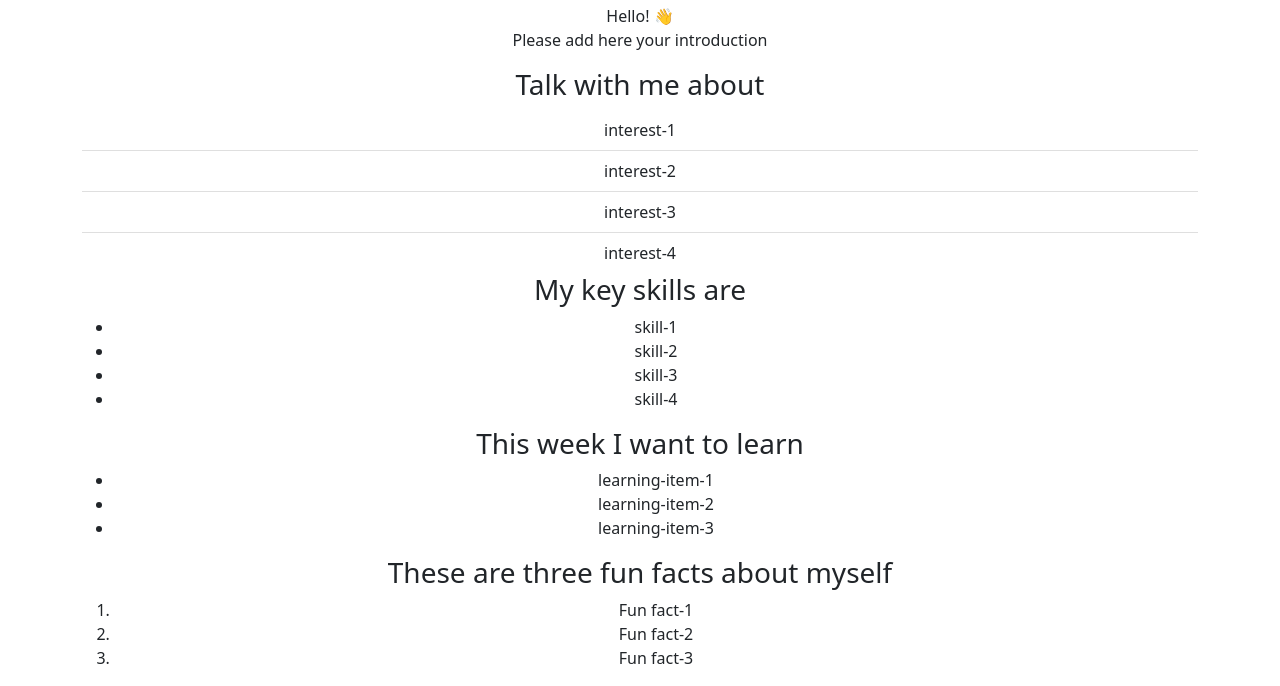
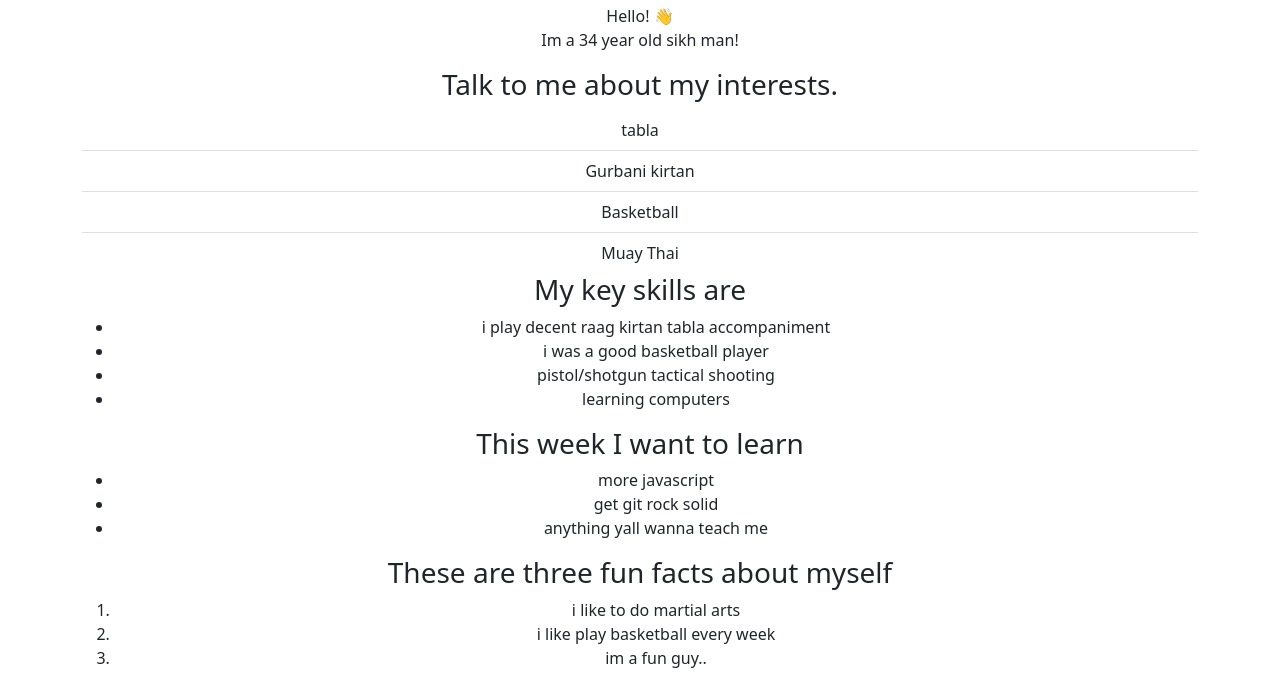
Before and after one commit to warwick-cybersecurity-WM145-24/week-4-lab-exercises, a plain HTML site: page index.html in a window 1280 px wide. Shown: the part 476-1162 px from the top of the page. Drawn offline with nearby package versions, Linux system fonts and the light colour scheme.

Commit message:
filled out the HTML get to know me

```diff
--- a/css/style.css
+++ b/css/style.css
@@ -4,7 +4,7 @@ img {
 }
 
 header {
-  background-color: blueviolet;
+  background-color: blue;
   align-items: center;
 }
 
--- a/index.html
+++ b/index.html
@@ -26,7 +26,7 @@
         </ul>
     </nav>
     <header>
-        <h1 class="text-center">About Me</h1>
+        <h1 class="text-center">Gurprakash</h1>
     </header>
     <div class="container text-center">
       <div class="image">
@@ -39,44 +39,44 @@
       <div class="intro column">
         <h2>Introduction</h2>
         <!-- Add here a quick intro about yourself-->
-        <p>Hello! 👋 </br>Please add here your introduction</p>
+        <p>Hello! 👋 </br>Im a 34 year old sikh man!</p>
       </div>
       <div class="interests column">
-        <h3>Talk with me about</h3>
+        <h3>Talk to me about my interests.</h3>
         <!-- List here three things you enjoy -->
         <ul id="interest-list" class="list-group list-group-flush">
-          <li class="list-group-item">interest-1</li>
-          <li class="list-group-item">interest-2</li>
-          <li class="list-group-item">interest-3</li>
-          <li class="list-group-item">interest-4</li>
+          <li class="list-group-item">tabla</li>
+          <li class="list-group-item">Gurbani kirtan</li>
+          <li class="list-group-item">Basketball</li>
+          <li class="list-group-item">Muay Thai</li>
         </ul>
       </div>
       <div class="interests-list">
         <!-- Add your three key skills -->
         <h3>My key skills are</h3>
         <ul id="skills-list">
-          <li>skill-1</li>
-          <li>skill-2</li>
-          <li>skill-3</li>
-          <li>skill-4</li>
+          <li>i play decent raag kirtan tabla accompaniment</li>
+          <li>i was a good basketball player</li>
+          <li>pistol/shotgun tactical shooting</li>
+          <li>learning computers</li>
         </ul>
       </div>
       <div class="learning-list">
         <!-- Add three things you want to learn this week -->
         <h3>This week I want to learn</h3>
         <ul id="learning-list">
-          <li>learning-item-1</li>
-          <li>learning-item-2</li>
-          <li>learning-item-3</li>
+          <li>more javascript</li>
+          <li>get git rock solid</li>
+          <li>anything yall wanna teach me</li>
         </ul>
       </div>
       <div class="fun-facts-list">
         <h3>These are three fun facts about myself</h3>
         <!-- Add three fun facts about yourself -->
         <ol id="fun-facts-list">
-          <li>Fun fact-1</li>
-          <li>Fun fact-2</li>
-          <li>Fun fact-3</li>
+          <li>i like to do martial arts</li>
+          <li>i like play basketball every week</li>
+          <li>im a fun guy..</li>
         </ol>
       </div>
     </div>
```
